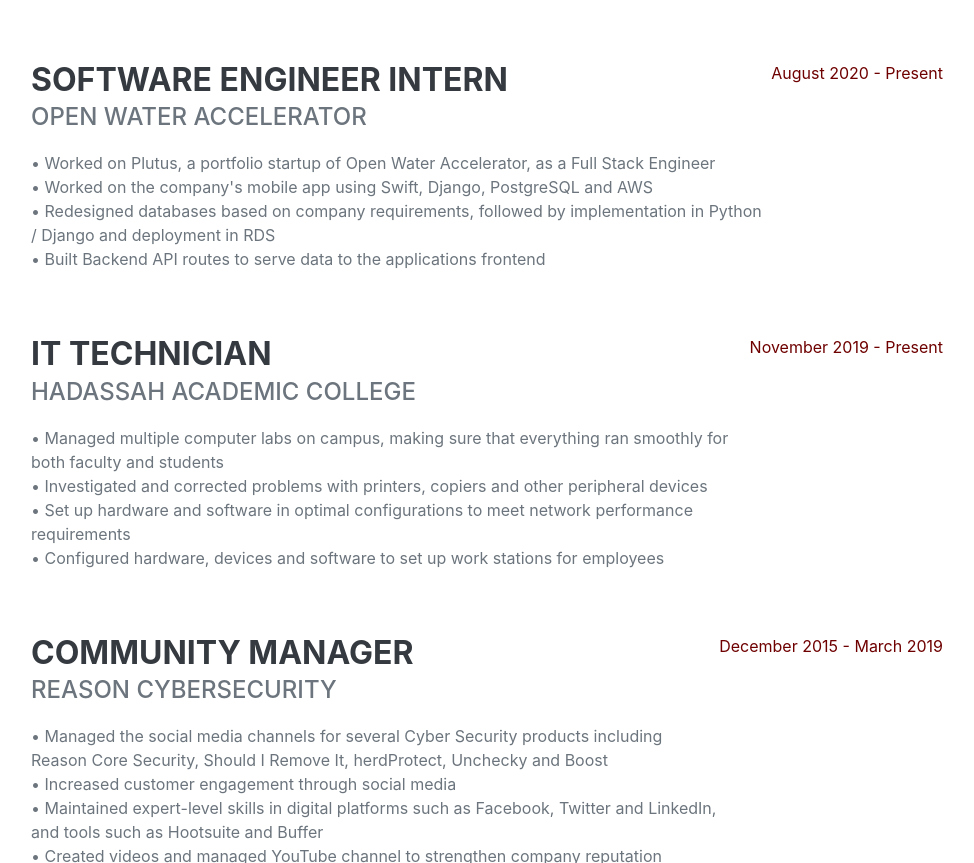
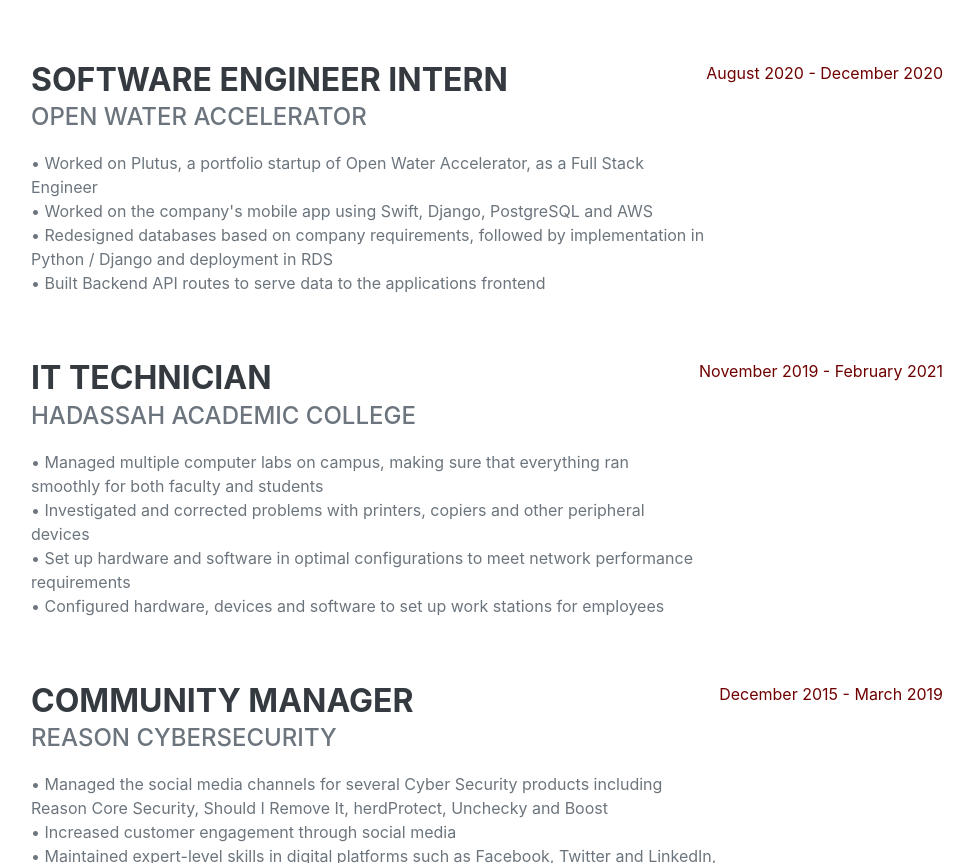
Before and after one commit to gavischneider/cv, a plain HTML site: page index.html in a window 1280 px wide. Shown: the part 1508-2371 px from the top of the page, without its empty margins (289-1263 px from the left). Drawn offline with nearby package versions, Linux system fonts and the light colour scheme; a web font is replaced by a local one.

Commit message:
ended 2 positions

```diff
--- a/index.html
+++ b/index.html
@@ -194,7 +194,7 @@
               </p>
             </div>
             <div class="flex-shrink-0">
-              <span class="text-primary">August 2020 - Present</span>
+              <span class="text-primary">August 2020 - December 2020</span>
             </div>
           </div>
 
@@ -216,7 +216,7 @@
               </p>
             </div>
             <div class="flex-shrink-0">
-              <span class="text-primary">November 2019 - Present</span>
+              <span class="text-primary">November 2019 - February 2021</span>
             </div>
           </div>
           <div
```
